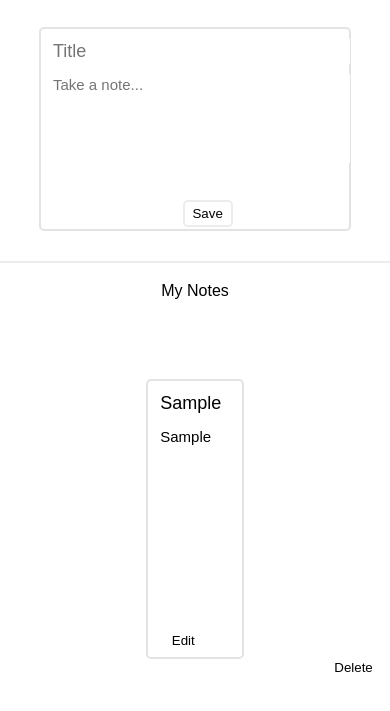
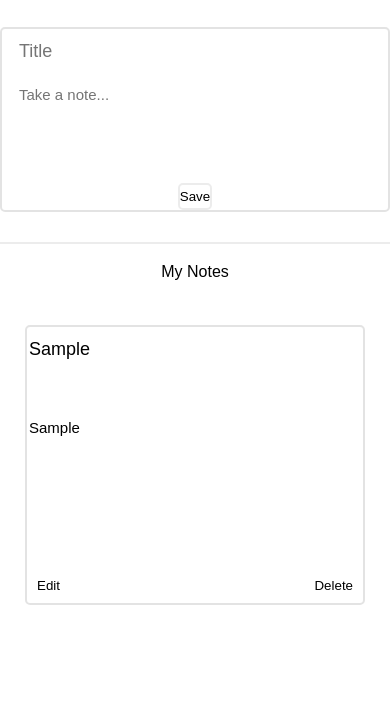
Before and after one commit to Gui-Neves/Google-Keep, a plain HTML site: page index.html in a window 390 px wide. Both pictures are taken after typing "Sample", "Sample" into the empty fields and a click on the button "Save". Shown: the part 77-788 px from the top of the page. Drawn offline with Linux system fonts and the light colour scheme.

Commit message:
Adds responsivity

```diff
--- a/app/view/NoteView.js
+++ b/app/view/NoteView.js
@@ -13,14 +13,15 @@ class NoteView {
                 <div class="notesView" >
                     <textarea rows="1" class="inputTitle note-title-${element.key}" id="title">${element.note._noteTitle}</textarea>
                     <textarea rows="6" class="inputContent note-content-${element.key}" id="content">${element.note._noteContent}</textarea>
-                    <button class="noteButtonEdit" onclick="noteController._editNote(${element.key})">Edit</button>
-                    <button class="noteButtonRemove" onclick="noteController._removeNote(${element.key})">Delete</button>
+                    <div class="buttonsContainer">
+                        <button class="noteButtonEdit" onclick="noteController._editNote(${element.key})">Edit</button>
+                        <button class="noteButtonRemove" onclick="noteController._removeNote(${element.key})">Delete</button>
+                    </div>
                 </div>
             `}).join(``);
 
     }
     update(list) {
-
         this._element.innerHTML = this._template(list);
     }
 }
--- a/css/index.css
+++ b/css/index.css
@@ -15,11 +15,9 @@ header h1 {
     position: relative;
     background-color: transparent;
     text-align: center;
-    width: 50px;
+    padding: 0;
+
     height: 27px;
-    left: 46%;
-    top: 27px;
-
 }
 .noteButton:hover{
     transition: background-color 1s;
@@ -28,28 +26,34 @@ header h1 {
 
 }
 .noteAdd{
-
     border: 2px solid rgb(224, 224, 224, 0.9);
     border-radius: 5px;
     max-width:598px;
-    width: 80%;
-    height: 204px;
+    width: 100%;
     margin: auto;
     margin-top:30px;
     box-sizing: border-box;
+    display: flex;
+    justify-content: space-between;
+    align-items: center;
+    flex-direction: column;
+    padding: 0 15px;
 }
+
 textarea:focus{
     outline: none;
 
+
 }
-textarea{
+textarea {
+    width: 100%;
     box-sizing: border-box;
     border: none;
     margin: 10px;
     display: block;
-    width: 97%;
     resize: none;
 }
+
 .inputTitle{
 
     font-size:18px;
@@ -69,11 +73,8 @@ textarea{
     background-color: transparent;
     text-align: center;
     border: none;
-    margin: auto;
-    width: 50px;
-    height: 27px;
-    top: 85px;
-    left: 180px;
+    padding: 0;
+    margin: 10px;
 }
 .noteButtonEdit:hover{
     transition: background-color 1s;
@@ -85,15 +86,11 @@ textarea{
     background-color: transparent;
     text-align: center;
     border: none;
-    margin: auto;
-    width: 50px;
-    height: 27px;
-    top: 85px;
-    left: 10px;
+    padding: 0;
+    margin: 10px;
+}
 
-}
- h1{
-
+h1{
     border-top: 2px solid rgb(224, 224, 224, 0.6);
     text-align: center;
     margin-top: 30px;
@@ -102,23 +99,44 @@ textarea{
 .notesView {
     border: 2px solid rgb(224, 224, 224, 0.9);
     border-radius: 5px;
-    max-width:300px;
     width: 25%;
     height: 280px;
     margin-top:60px;
     box-sizing: border-box;
-}
-.notesView textarea{
-
-    width: 80%;
+    display: flex;
+    flex-direction: column;
+    justify-content: space-between;
+    align-items: center;
+    margin: 15px;
 }
 
 
-.viewContainer{
 
+@media (max-width: 1200px) {
+    .notesView {
+        max-width: none;
+        margin: 25px;
+        width: auto;
+    }
+}
+.buttonsContainer {
+    width: 100%;
+    display: flex;
+    justify-content: space-between;
+}
+
+.viewContainer {
     display: flex;
     flex-direction: row;
     flex-wrap: wrap;
     justify-content: center;
     justify-content: space-around;
+
+
 }
+
+@media (max-width: 1200px) {
+    .viewContainer {
+        flex-direction: column;
+    }
+}
```
Also changed, not shown: index.html (+1 -2 lines).
